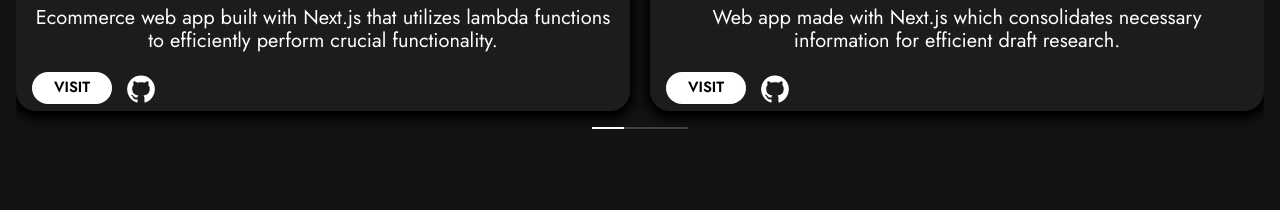
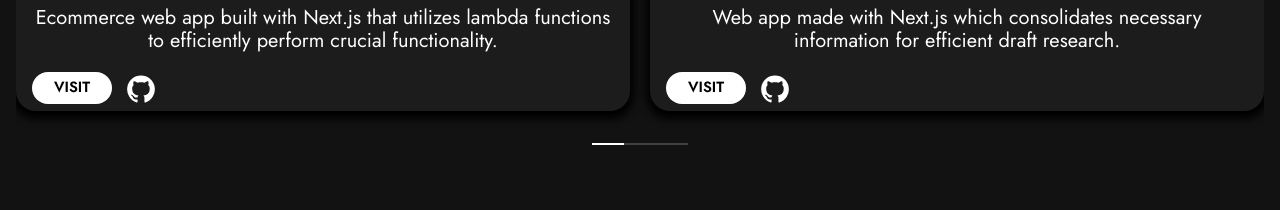
Before and after one commit to duncanmatt/portfolio_vite, a React (Vite) app: page / in a window 1280 px wide. Shown: the part 1880-2090 px from the top of the page. Built offline with nearby package versions, Linux system fonts and the light colour scheme; a web font is replaced by a local one.

Commit message:
add margin to swiper pagination

```diff
--- a/src/index.css
+++ b/src/index.css
@@ -447,7 +447,7 @@ section > div > .headingWrapper {
   justify-content: center;
   position: static;
   background: #121212;
-  margin: 1rem auto;
+  margin: 2rem auto;
 }
 
 .swiper-pagination .swiper-pagination-bullet {
```
